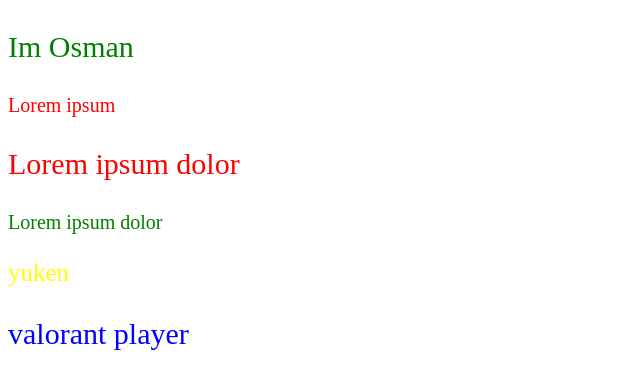
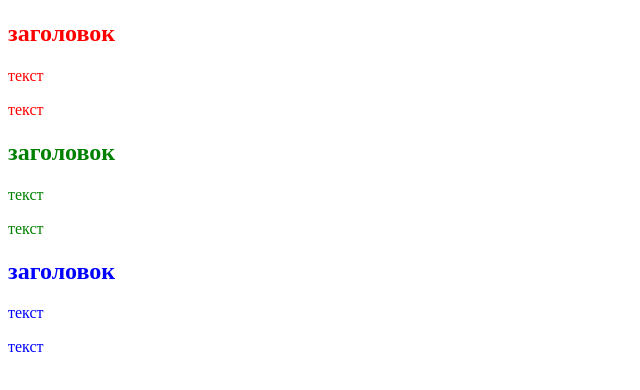
Before and after one commit to 1yuken/CSSExercises, a plain HTML site: page index.html in a window 1280 px wide. Shown: the whole page, without its empty margins (0-640 px from the left). Drawn offline with Linux system fonts and the light colour scheme.

Commit message:
Ñcss_35

```diff
--- a/index.html
+++ b/index.html
@@ -8,12 +8,32 @@
     <title>CSSExercises</title>
 </head>
 <body>
-    <p class="success large">Im Osman</p>
-    <p class="error small">Lorem ipsum</p>
-    <p class="error large">Lorem ipsum dolor</p>
-    <p class="success small">Lorem ipsum dolor</p>
-    <p class="very fine">yuken</p>
-    <p class="bad large">valorant player</p>
-
+    <div id="elem1">
+        <h2>заголовок</h2>
+        <p>
+            текст
+        </p>
+        <p>
+            текст
+        </p>
+    </div>
+    <div id="elem2">
+        <h2>заголовок</h2>
+        <p>
+            текст
+        </p>
+        <p>
+            текст
+        </p>
+    </div>
+    <div id="elem3">
+        <h2>заголовок</h2>
+        <p>
+            текст
+        </p>
+        <p>
+            текст
+        </p>
+    </div>
 </body>
 </html>
--- a/style.css
+++ b/style.css
@@ -1,25 +1,9 @@
-.success {
+#elem1 {
+	color: red;
+}
+#elem2 {
 	color: green;
 }
-.error {
-	color: red;
-}
-.large {
-	font-size: 30px;
-}
-.small {
-	font-size: 20px;
-}
-.very
-{
-	font-size: x-large;
-}
-.fine
-{
-	color: yellow;
-	font-size: 25px;
-}
-.bad
-{
+#elem3 {
 	color: blue;
 }
```
